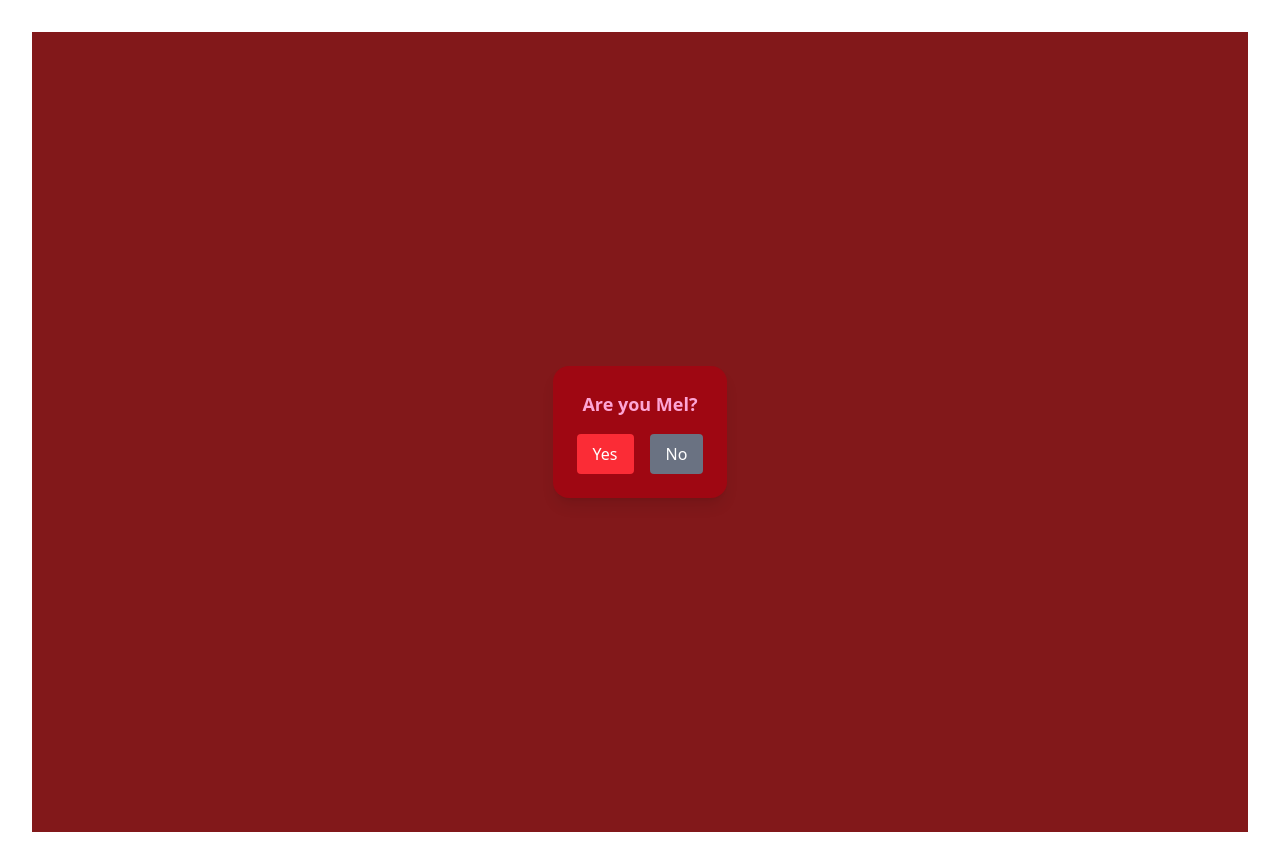
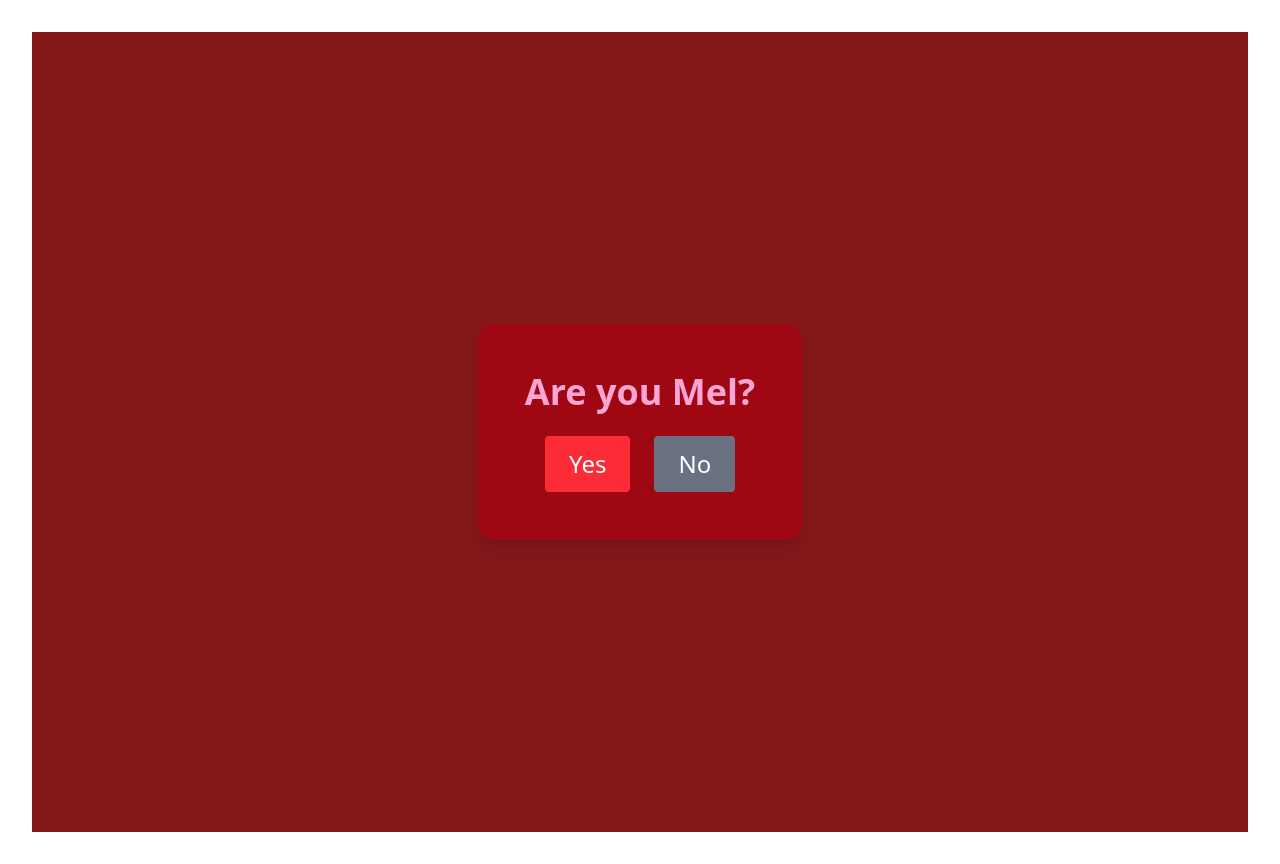
Before and after one commit to Nuel-Agyei/vals-day, a React (Vite) app: page / in a window 1280 px wide. Built offline with nearby package versions, Linux system fonts and the light colour scheme.

Commit message:
feature changes

```diff
--- a/src/App.jsx
+++ b/src/App.jsx
@@ -6,7 +6,7 @@ function App() {
 
   return (
     <>
-      <div>
+      <div className='bg-red-900'>
       <Popup/>
       </div>
     </>
--- a/src/components/popup.jsx
+++ b/src/components/popup.jsx
@@ -8,12 +8,12 @@ const Popup = () => {
   const [message, setMessage] = useState('');
 
   const specialMessages = {
-    "mel": "Mel, you're loved beyond words! ❤️",
+    "mel": "Mel, thanks for being such a great friend! Happy Val's day✨",
     "beatrice": "Beatrice, may your day be as beautiful as you! 💕",
     "lily": "Lily, you're a blooming joy! Happy Valentine's! 🌸"
   };
 
-  const correctAnswerForMel = "and all things attached";
+  const correctAnswerForMel = "and all things attached"; // Specify the correct answer here
 
   const handleYes = () => setStep(2);
   const handleNo = () => setStep(3);
@@ -38,40 +38,37 @@ const Popup = () => {
   };
 
   return (
-    <div className="flex items-center justify-center h-screen bg-red-900 text-pink-300">
+    <div className="flex items-center justify-center h-screen bg-red-900 text-pink-300 text-3xl">
       {step < 5 && (
         <motion.div
           initial={{ scale: 0 }}
           animate={{ scale: 1, transition: { type: 'spring', stiffness: 200 } }}
           exit={{ scale: 0 }}
-          className="fixed bg-red-800 p-6 rounded-2xl shadow-lg text-center"
+          className="fixed bg-red-800 p-12 rounded-2xl shadow-lg text-center"
         >
           {step === 1 && (
             <>
-              <p className="text-lg font-bold">Are you Mel?</p>
-              <div className="mt-4 flex justify-center gap-4">
-                <button onClick={handleYes} className="bg-red-500 text-white px-4 py-2 rounded">Yes</button>
-                <button onClick={handleNo} className="bg-gray-500 text-white px-4 py-2 rounded">No</button>
+              <p className="text-4xl font-bold">Are you Mel?</p>
+              <div className="mt-6 flex justify-center gap-6">
+                <button onClick={handleYes} className="bg-red-500 text-white px-6 py-3 rounded text-2xl">Yes</button>
+                <button onClick={handleNo} className="bg-gray-500 text-white px-6 py-3 rounded text-2xl">No</button>
               </div>
             </>
           )}
 
           {step === 2 && (
             <>
-              <p className="text-lg font-bold">Good night, sweet dreams...</p>
-              <input type="text" value={answer} onChange={(e) => setAnswer(e.target.value)}
-              className="mt-4 p-2 border[1px] rounded bg-red-700 text-pink-300" />
-              <button onClick={handleMelAnswerSubmit} className="mt-2 bg-red-500 text-white px-4 py-2 rounded">
-                Submit</button>
+              <p className="text-4xl font-bold">Good night, sweet dreams</p>
+              <input type="text" value={answer} onChange={(e) => setAnswer(e.target.value)} className="mt-6 p-4 border rounded bg-red-700 text-pink-300 text-2xl" />
+              <button onClick={handleMelAnswerSubmit} className="mt-4 bg-red-500 text-white px-6 py-3 rounded text-2xl">Submit</button>
             </>
           )}
 
           {step === 3 && (
             <>
-              <p className="text-lg font-bold">Enter your name:</p>
-              <input type="text" value={name} onChange={(e) => setName(e.target.value)} className="mt-4 p-2 border rounded bg-red-700 text-pink-300" />
-              <button onClick={handleNameSubmit} className="mt-2 bg-red-500 text-white px-4 py-2 rounded">
-                Submit</button>
+              <p className="text-4xl font-bold">Enter your name:</p>
+              <input type="text" value={name} onChange={(e) => setName(e.target.value)} className="mt-6 p-4 border rounded bg-red-700 text-pink-300 text-2xl" />
+              <button onClick={handleNameSubmit} className="mt-4 bg-red-500 text-white px-6 py-3 rounded text-2xl">Submit</button>
             </>
           )}
         </motion.div>
@@ -81,9 +78,9 @@ const Popup = () => {
         <motion.div
           initial={{ opacity: 0, scale: 0.5 }}
           animate={{ opacity: 1, scale: 1, transition: { duration: 0.5 } }}
-          className="text-center bg-red-800 p-6 rounded-2xl shadow-lg text-pink-300"
+          className="text-center bg-red-800 p-12 rounded-2xl shadow-lg text-pink-300"
         >
-          <p className="text-lg font-bold">{message}</p>
+          <p className="text-4xl font-bold">{message}</p>
         </motion.div>
       )}
     </div>
```
